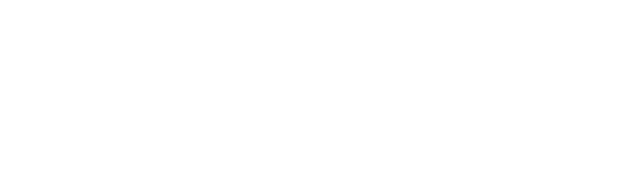
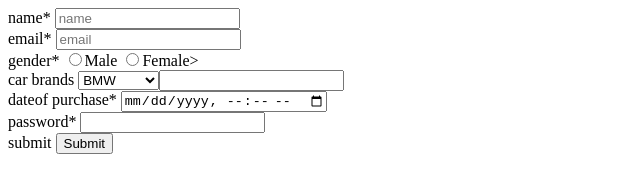
Before and after one commit to acciojob/car-insurance-form-skumar343, a website: page main.html in a window 1280 px wide. Shown: the whole page, without its empty margins (0-640 px from the left). Drawn offline with Linux system fonts and the light colour scheme.

Commit message:
created a submission

```diff
--- a/main.html
+++ b/main.html
@@ -7,7 +7,45 @@
 </head>
 
 <body>
-	<!-- the entire body must be written by student -->
+	<form action="form.php" method="post"></form>
+	<div>
+		<label for="name">name*</label>
+		<input type="name" name="name" id="name" placeholder="name" required
+	</div>
+		<div>
+			<label for="email">email*</label>
+			<input type="email" name="email" id="email" placeholder="email" required>
+		</div>
+		<div>
+			<label for="gender">gender*</label>
+			<input type="radio" name="gender" id="gender" required>Male
+			<input type="radio" name="gender" id="gender" required>Female>
+			</div>
+		<div>
+			<label for="car" >car brands</label>
+			<select name="car options">
+			<option value="BMW">BMW</option>
+			<option value="Adui">audi</option>
+			<option value="mercedez">mercedez</option>
+		</div>
+		<div>
+			<label for="car age">car age*</label>
+			<input type="number" name="car age" id="car age"  required>
+		</div>
+		<div>
+			<label for="DOP">dateof purchase*</label>
+			<input type="datetime-local" name="DOP" id="DOP" required>
+		</div>
+		<div>
+			<label for="password">password*</label>
+			<input type="password" name="password" id="password" required>
+		</div>
+		<div>
+			<label for="submit">submit</label>
+			<input type="submit">
+		</div>
+
+		<!-- the entire body must be written by student -->
     <script type="text/javascript" src="./script.js">
 </script>
 
```
